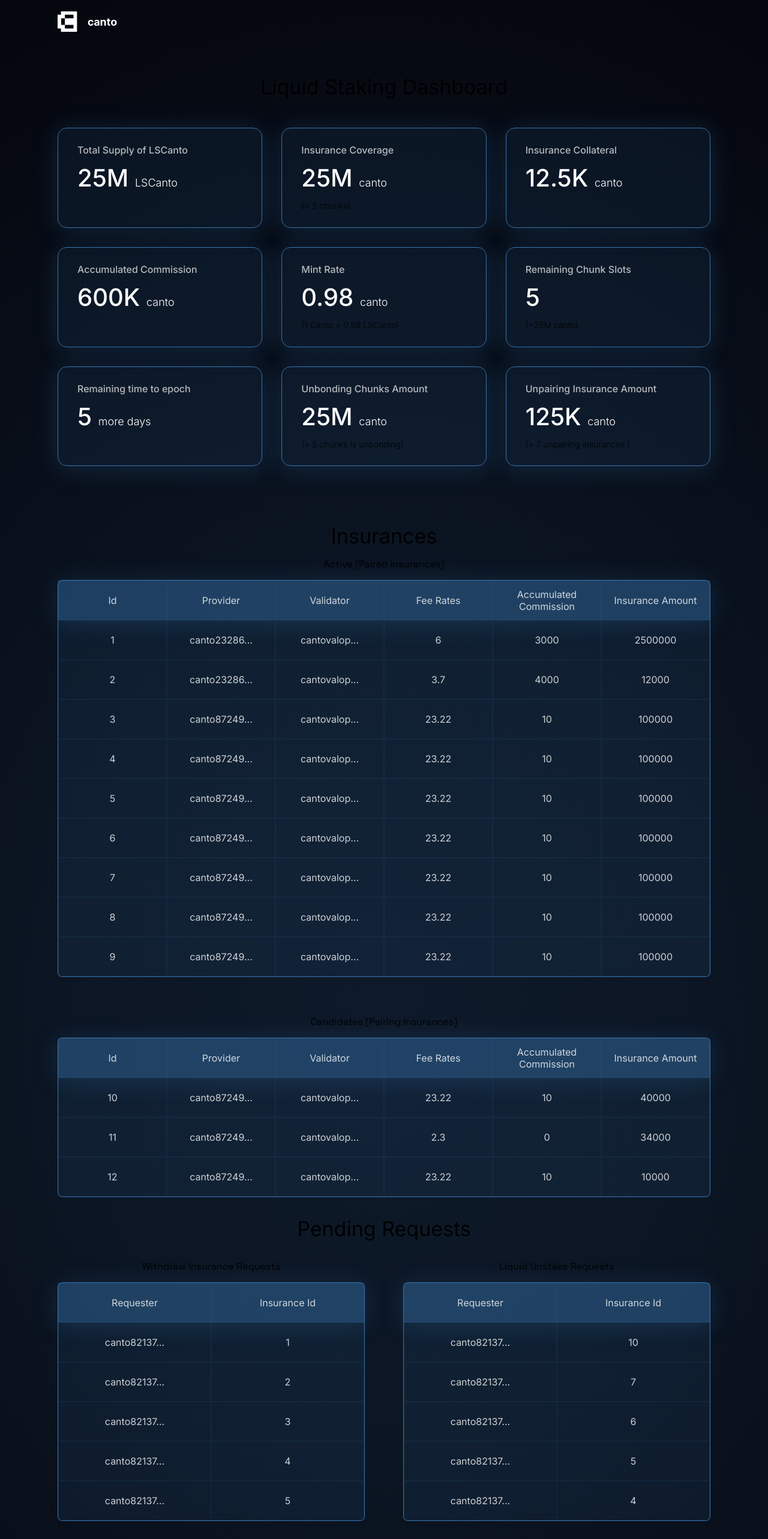
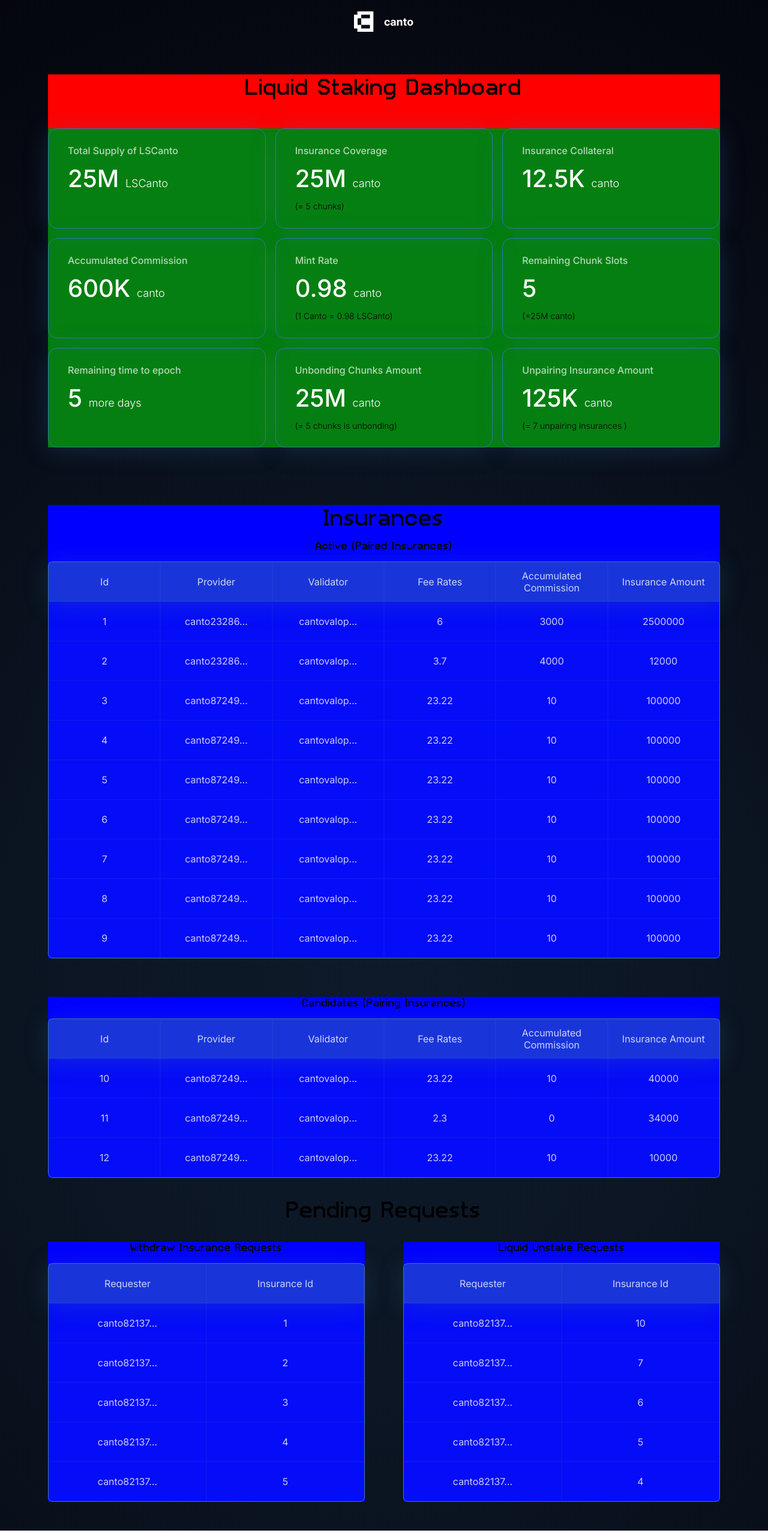
Before and after one commit to Plex-Engineer/liquid-staking, a Next.js app: page / in a window 1280 px wide. Shown: the top 2566 px of the page at 60% size. Built offline with nearby package versions, Linux system fonts and the light colour scheme.

Commit message:
added local font, changed fonts and resized all

```diff
--- a/app/page.module.css
+++ b/app/page.module.css
@@ -1,14 +1,16 @@
 .main {
     display: flex;
     flex-direction: column;
-    align-items: stretch;
-    padding: 1rem 6rem;
+    align-items: center;
+    padding: 1rem 1rem;
     min-height: 100vh;
 }
 
 .row {
     display: flex;
     gap: 4rem;
+    max-width: 1120px;
+    width: 100%;
 }
 .container {
     display: flex;
@@ -16,16 +18,18 @@
     justify-content: center;
     align-items: center;
     max-width: 1120px;
-    width: 100%;
+    width: 100vw;
     margin: 4rem auto;
     gap: 3rem;
+    background-color: red;
 }
 
 .tiles-grid {
     display: grid;
     grid-template-columns: repeat(auto-fit, minmax(280px, 1fr));
-    grid-gap: 2rem;
+    grid-gap: 16px;
     width: 100%;
+    background-color: green;
 }
 .table-container {
     display: flex;
@@ -35,6 +39,8 @@
     flex-grow: 2;
     width: 100%;
     align-items: center;
+    max-width: 1120px;
+    background-color: blue;
 }
 /* Enable hover only on non-touch devices */
 @media (hover: hover) and (pointer: fine) {
--- a/app/page.tsx
+++ b/app/page.tsx
@@ -1,16 +1,10 @@
 import DCard from "@/components/d_card";
 import styles from "./page.module.css";
-import { Space_Grotesk, Inter } from "next/font/google";
-
+import { Inter } from "next/font/google";
 import { result } from "@/config/result";
 import Table from "@/components/table";
 import Header from "@/components/header";
 import Text from "@/components/text";
-
-const spaceGrotesk = Space_Grotesk({
-  weight: "400",
-  subsets: ["latin"],
-});
 
 const inter = Inter({
   weight: "400",
@@ -32,14 +26,10 @@
   //   const data = Convert.toLSData(JSON.stringify(result));
 
   return (
-    <main
-      className={
-        styles.main + " " + spaceGrotesk.className + " " + inter.className
-      }
-    >
+    <main className={styles.main + " " + " " + inter.className}>
       <Header />
       <div className={styles.container}>
-        <Text size="lg" font="Inter">
+        <Text size="lg" font="Video_Type">
           Liquid Staking Dashboard
         </Text>
         <div className={styles["tiles-grid"]}>
@@ -59,10 +49,12 @@
         </div>
       </div>
       <div className={styles["table-container"]}>
-        <Text size="lg" font="Inter">
+        <Text size="lg" font="Video_Type">
           Insurances
         </Text>
-        <Text size="md">Active (Paired Insurances)</Text>
+        <Text size="md" font="Video_Type">
+          Active (Paired Insurances)
+        </Text>
         <Table
           headers={Object.keys(result.Insurances.active[0])}
           data={result.Insurances.active.map((item) => Object.values(item))}
@@ -70,19 +62,23 @@
       </div>
 
       <div className={styles["table-container"]}>
-        <Text size="md">Candidates (Pairing Insurances)</Text>
+        <Text size="md" font="Video_Type">
+          Candidates (Pairing Insurances)
+        </Text>
         <Table
           headers={Object.keys(result.Insurances.candidates[0])}
           data={result.Insurances.candidates.map((item) => Object.values(item))}
         />
       </div>
 
-      <Text size="lg" font="Inter" align="center">
+      <Text size="lg" font="Video_Type" align="center">
         Pending Requests
       </Text>
       <div className={styles.row}>
         <div className={styles["table-container"]}>
-          <Text size="md">Withdraw Insurance Requests</Text>
+          <Text size="md" font="Video_Type">
+            Withdraw Insurance Requests
+          </Text>
           <Table
             headers={Object.keys(
               result.Insurances.pending.withdraw_requests[0]
@@ -93,7 +89,9 @@
           />
         </div>
         <div className={styles["table-container"]}>
-          <Text size="md">Liquid Unstake Requests</Text>
+          <Text size="md" font="Video_Type">
+            Liquid Unstake Requests
+          </Text>
           <Table
             headers={Object.keys(result.Insurances.liquid_unstake_requests[0])}
             data={result.Insurances.liquid_unstake_requests.map((item) =>
--- a/components/text.tsx
+++ b/components/text.tsx
@@ -1,17 +1,19 @@
-import { Space_Grotesk, Inter } from "next/font/google";
+import { Inter } from "next/font/google";
+import localFont from "next/font/local";
 
 interface Props {
-  font?: "Space_Grotesk" | "Inter";
+  font?: "Video_Type" | "Inter";
   weight?: "400" | "500" | "600" | "700";
   size?: "sm" | "md" | "lg";
   align?: "left" | "center" | "right";
   children?: React.ReactNode;
 }
-const spaceGrotesk = Space_Grotesk({
-  weight: "400",
-  subsets: ["latin"],
+
+const videoType = localFont({
+  src: "../fonts/videotype.ttf",
+  weight: "300",
+  style: "normal",
 });
-
 const inter = Inter({
   weight: "400",
   subsets: ["latin"],
@@ -20,7 +22,7 @@
   return (
     <p
       className={
-        props.font == "Inter" ? inter.className : spaceGrotesk.className
+        props.font == "Video_Type" ? videoType.className : inter.className
       }
       style={{
         fontSize:
```
Also changed, not shown: fonts/videotype.ttf (added).
